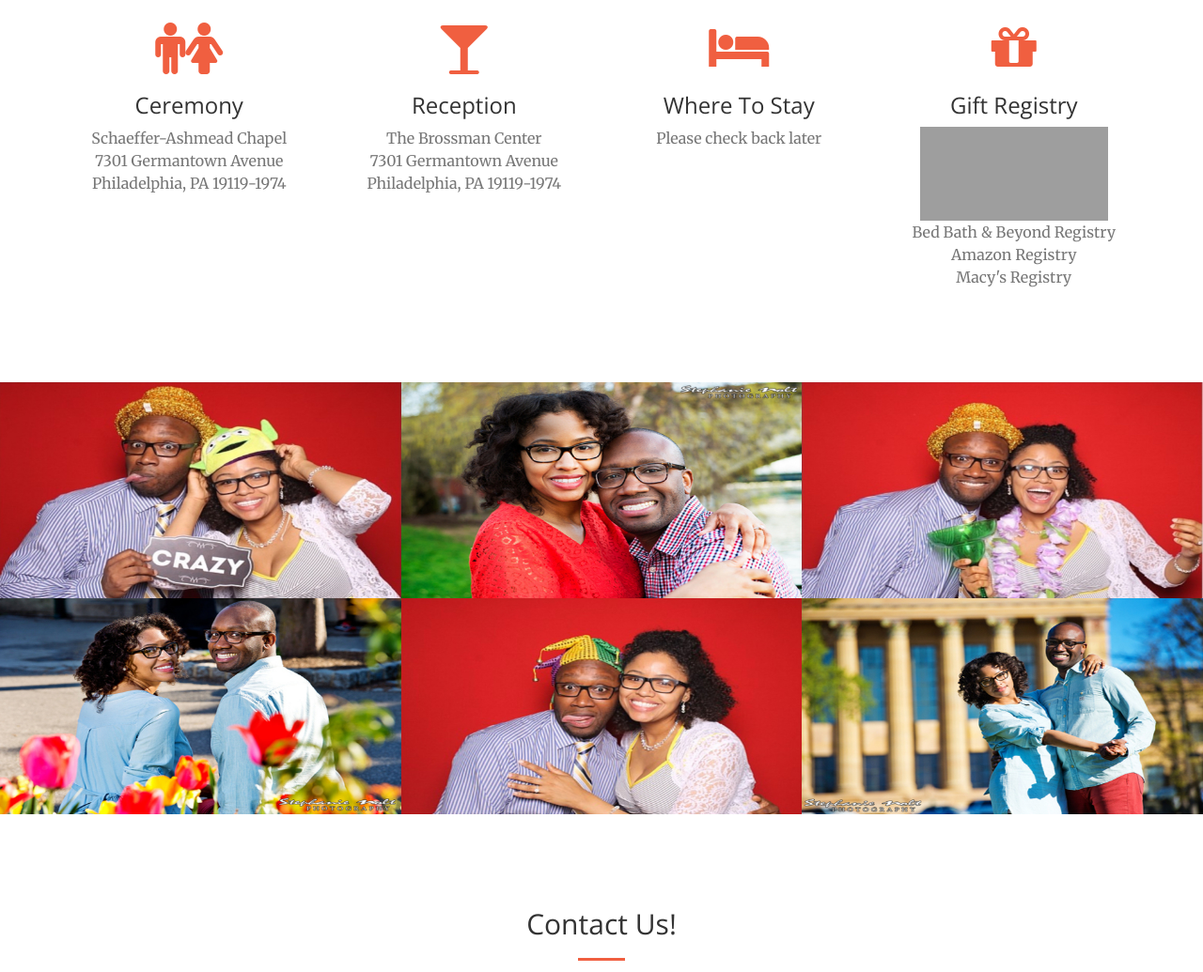
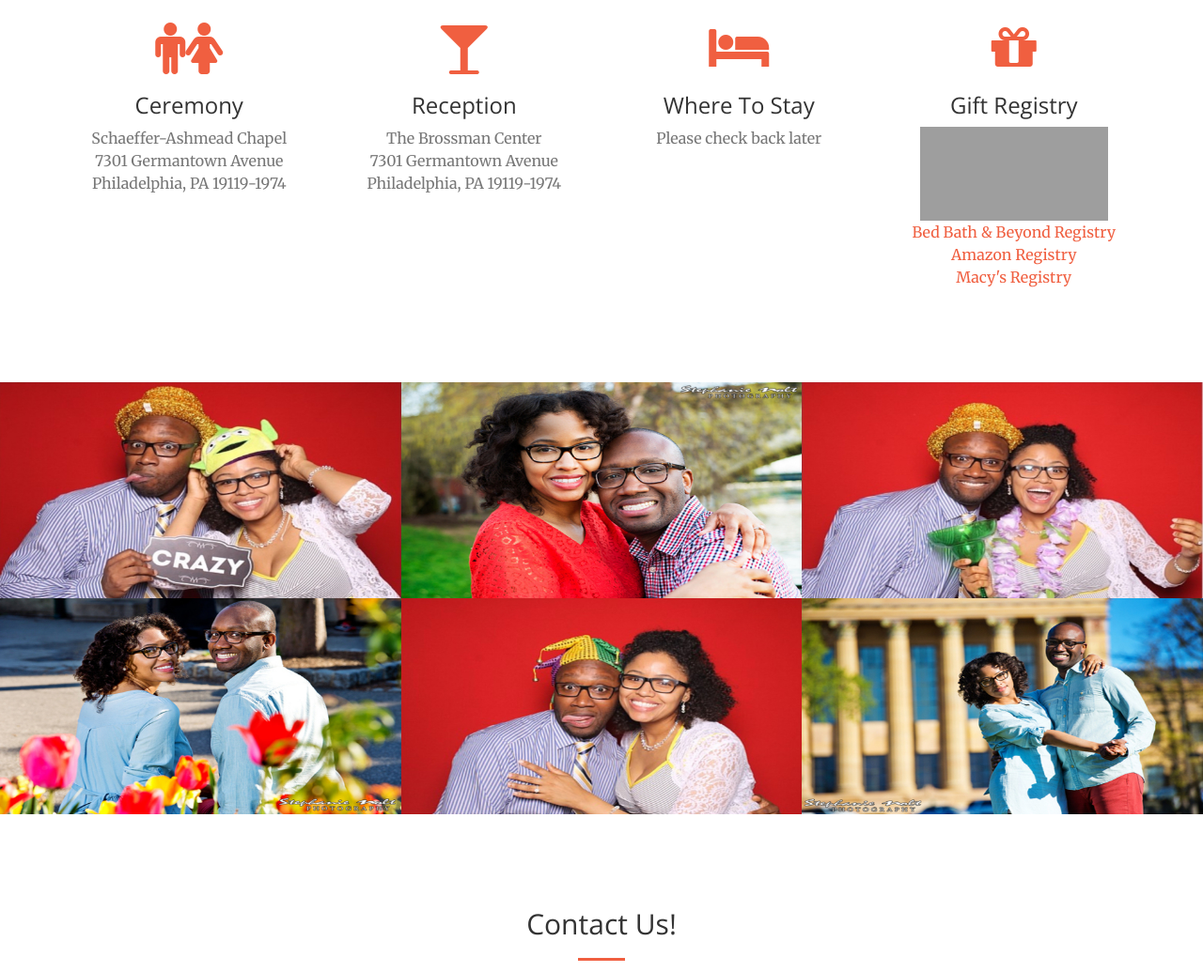
Before and after one commit to justinlarose/tereseandjustin, a plain HTML site: page index.html in a window 1280 px wide. Shown: the part 2914-3949 px from the top of the page at 94% size. Drawn offline with nearby package versions, Linux system fonts and the light colour scheme; grey boxes are pictures that could not be loaded.

Commit message:
add links for registry locations

```diff
--- a/index.html
+++ b/index.html
@@ -174,9 +174,9 @@ The morning of the day I planned on proposing, I woke up and I decided that I ne
                         <i class="fa fa-4x fa-gift wow bounceIn text-primary" data-wow-delay=".3s"></i>
                         <h3>Gift Registry</h3>
 <div style="width:200px;margin:0 auto;"><a href="http://www.honeyfund.com/wedding/JustinandTereseGetHitched" style="text-align:left;background:url('http://www.honeyfund.com/share/honeyfund3.png') no-repeat;display:block;width:200px;height:100px;text-indent:-9999em;">Visit our honeyfund at Honeyfund.com, the free honeymoon registry</a></div>
-                        <p class="text-muted">Bed Bath & Beyond Registry</p>
-                        <p class="text-muted">Amazon Registry</p>
-                        <p class="text-muted">Macy's Registry</p>
+                        <p class="text-muted"><a href="http://www.bedbathandbeyond.com/store/giftregistry/view_registry_guest.jsp?registryId=543327982&eventType=Wedding&pwsurl=?mcid=EM_triggeredem_emailregistryplural__allpromos">Bed Bath & Beyond Registry</a></p>
+                        <p class="text-muted"><a href="https://www.amazon.com/wedding/terese-johnson-justin-larose-philadelphia-october-2016/registry/3SYJ0MR0OR7MH">Amazon Registry</a></p>
+                        <p class="text-muted"><a href="http://www.macys.com/registry/wedding/guest/?registryId=6601902">Macy's Registry</a></p>
                     </div>
                 </div>
             </div>
```
